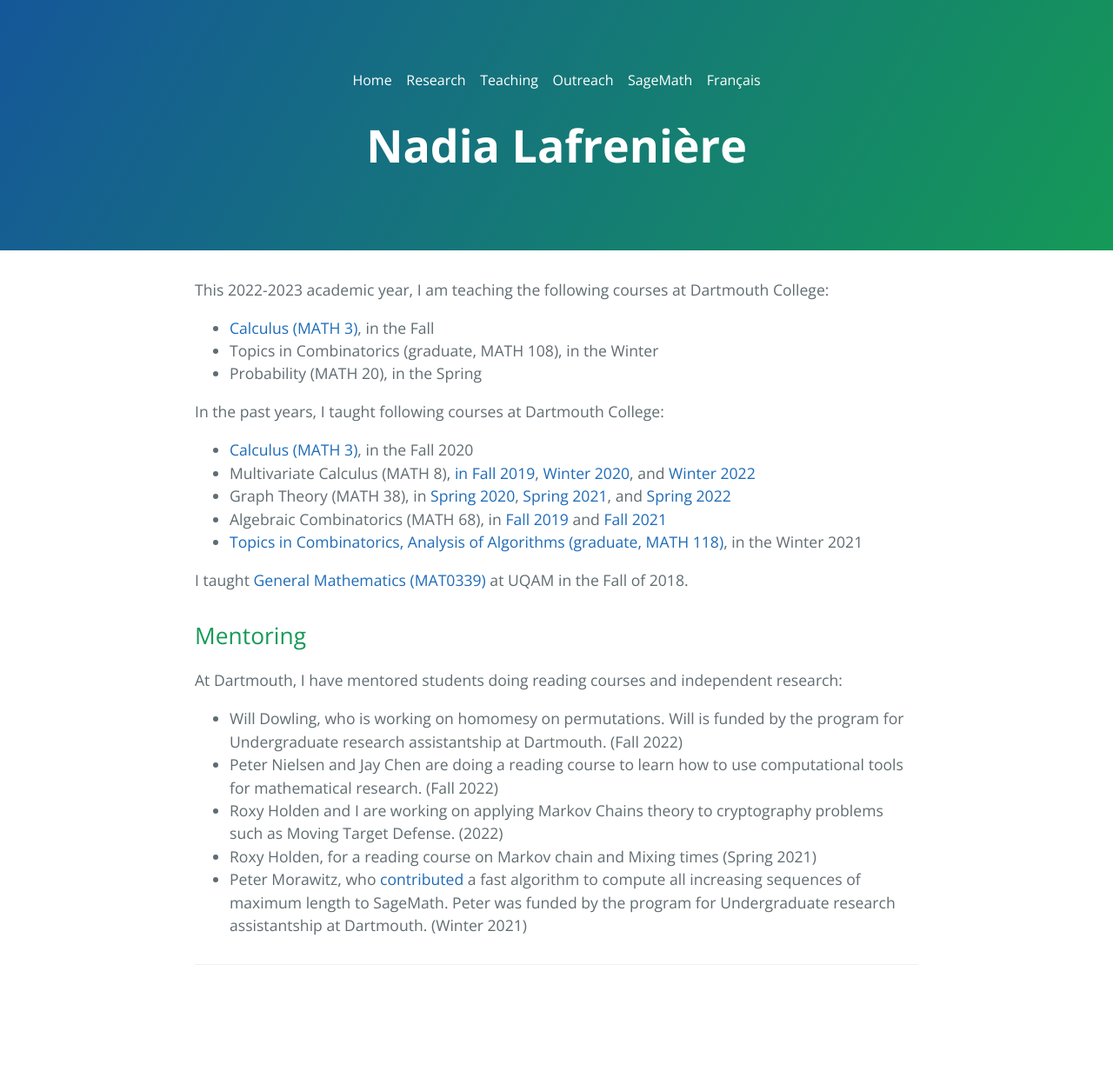
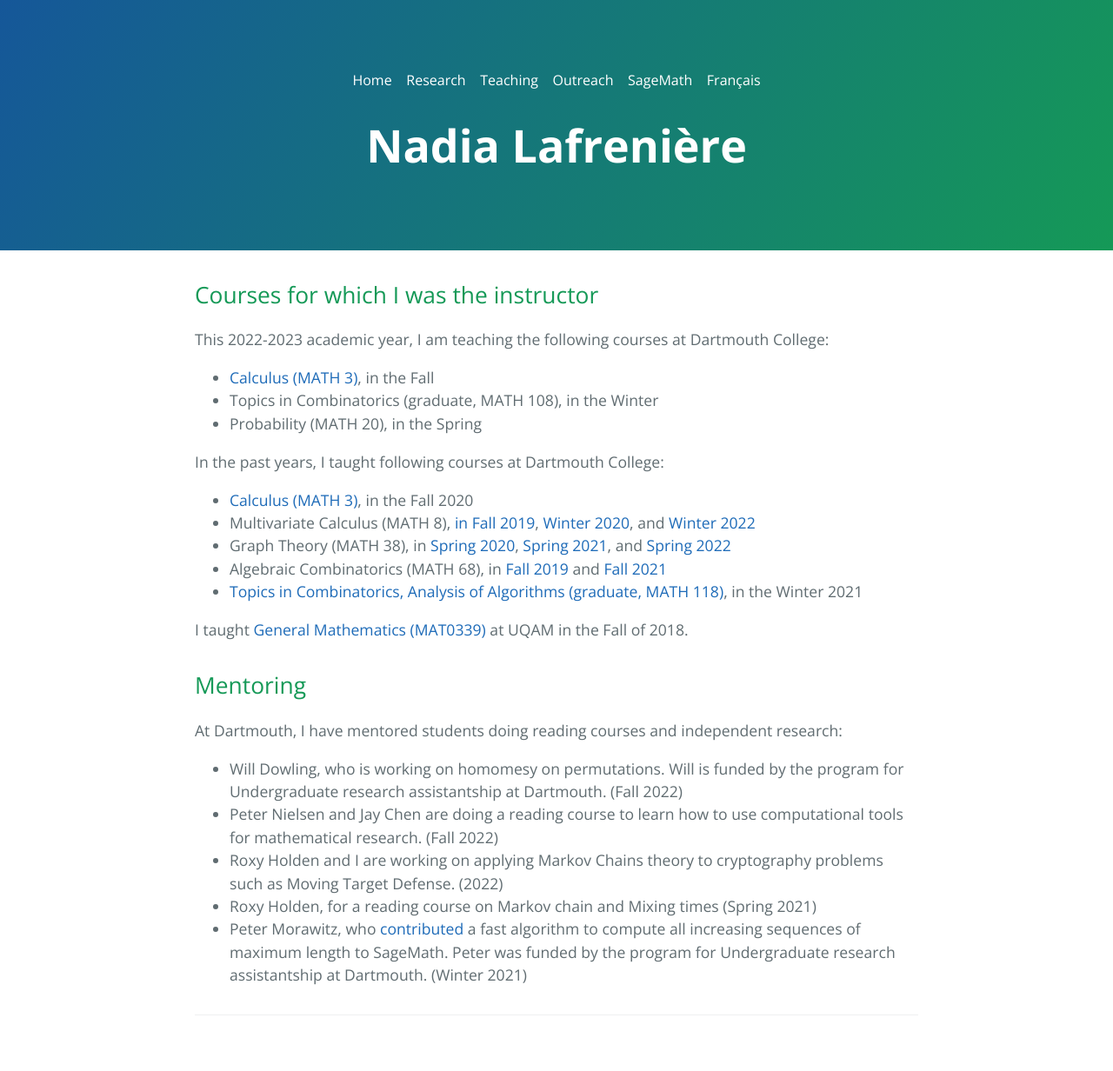
Before and after one commit to nadialafreniere/nadialafreniere.github.io, a Jekyll site: the page built from teaching.md, in a window 1280 px wide. Shown: the whole page at 87% size. Built offline with Jekyll 4.4.1, drawn with Linux system fonts in a browser that asks for light colours; our own code applies the rules of GitHub Pages for plain Markdown files; before the commit the page ends 1174 px from its top, so only the background shows below that.

Commit message:
Esthetics for Teaching page

```diff
--- a/teaching.md
+++ b/teaching.md
@@ -3,6 +3,9 @@ title: Teaching
 lang: en
 ref: enseignement
 ---
+
+
+## Courses for which I was the instructor
 
 This 2022-2023 academic year, I am teaching the following courses at Dartmouth College:
  * [Calculus (MATH 3)](https://math.dartmouth.edu/~m3f22), in the Fall
```
Also changed, not shown: enseignement.md (+2 -0 lines).
